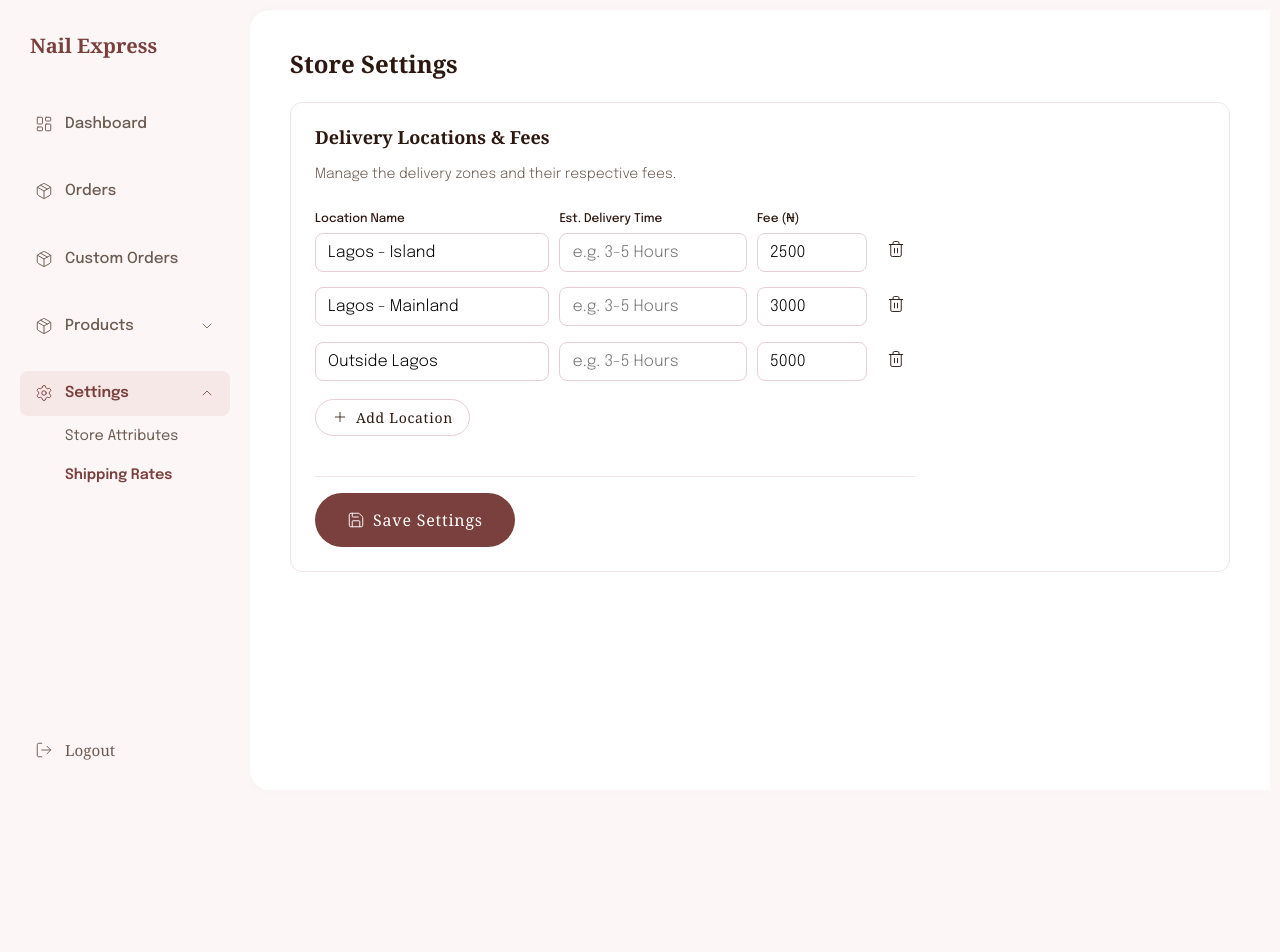
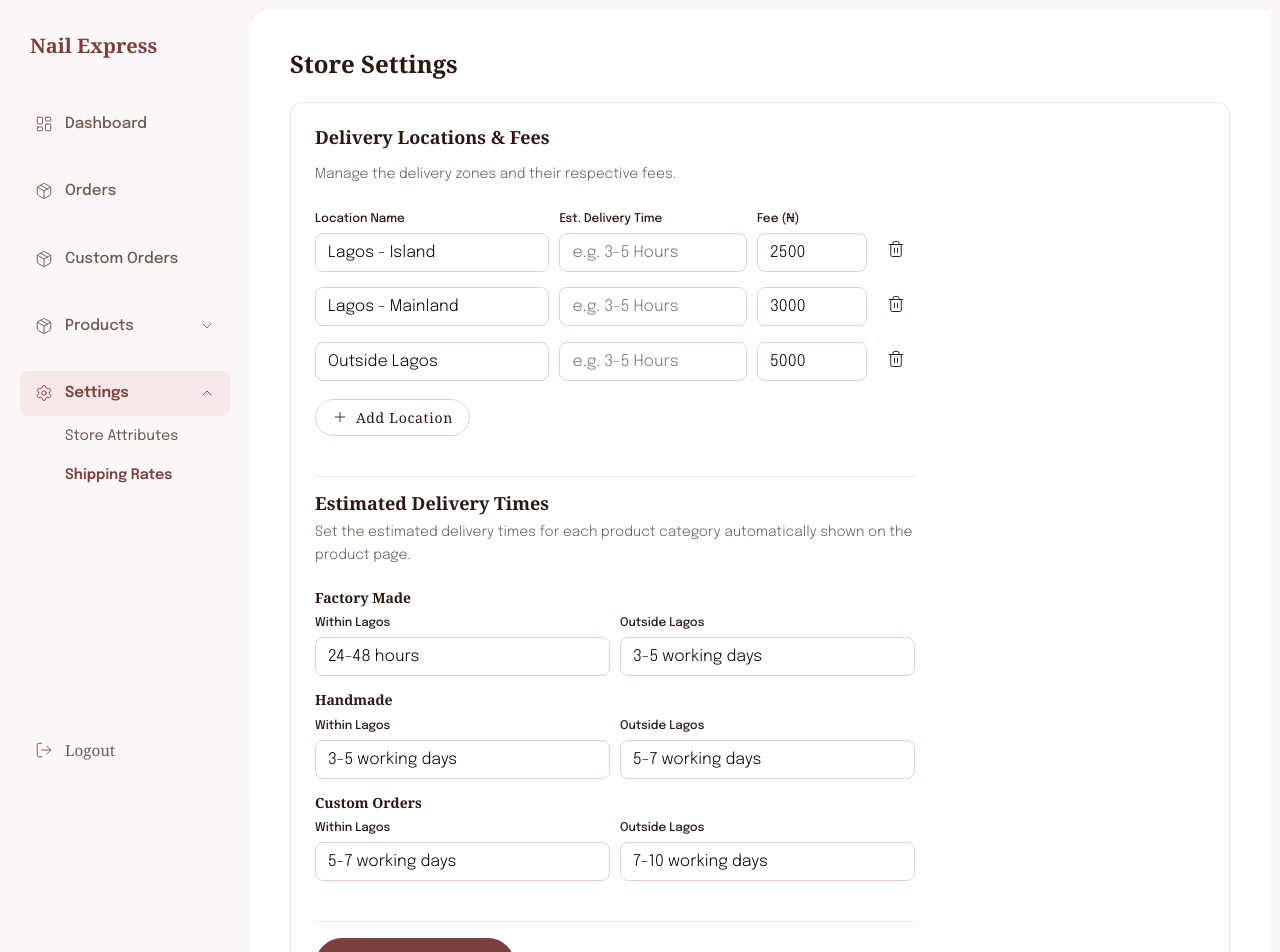
Before and after one commit to dfordolapo/nailxpressng, a Next.js app: page /admin/settings in a window 1280 px wide. Shown: the top 952 px of the page. Before the commit the page ends 800 px from the top, so only its background shows below. Built offline with nearby package versions, Linux system fonts and the light colour scheme; no server answers; the database is empty; a web font is replaced by a local one.

Commit message:
feat: add dynamic delivery time presets by product category

```diff
--- a/src/app/admin/(dashboard)/settings/SettingsClient.js
+++ b/src/app/admin/(dashboard)/settings/SettingsClient.js
@@ -6,6 +6,11 @@ import btnStyles from '@/styles/components/buttons.module.css';
 
 export default function SettingsClient() {
   const [locations, setLocations] = useState([]);
+  const [presets, setPresets] = useState({
+    factory: { lagos: '24-48 hours', outside: '3-5 working days' },
+    handmade: { lagos: '3-5 working days', outside: '5-7 working days' },
+    custom: { lagos: '5-7 working days', outside: '7-10 working days' }
+  });
   const [isLoading, setIsLoading] = useState(true);
   const [isSaving, setIsSaving] = useState(false);
   const [message, setMessage] = useState('');
@@ -25,6 +30,9 @@ export default function SettingsClient() {
             { id: 'loc-2', name: 'Lagos - Mainland', fee: 3000 },
             { id: 'loc-3', name: 'Outside Lagos', fee: 5000 }
           ]);
+        }
+        if (data.delivery_presets) {
+          setPresets(data.delivery_presets);
         }
       } catch (err) {
         console.error('Failed to fetch settings', err);
@@ -52,6 +60,13 @@ export default function SettingsClient() {
     }));
   };
 
+  const handlePresetChange = (category, region, value) => {
+    setPresets(prev => ({
+      ...prev,
+      [category]: { ...prev[category], [region]: value }
+    }));
+  };
+
   const handleSave = async (e) => {
     e.preventDefault();
     setIsSaving(true);
@@ -63,6 +78,7 @@ export default function SettingsClient() {
         headers: { 'Content-Type': 'application/json' },
         body: JSON.stringify({
           delivery_locations: locations,
+          delivery_presets: presets,
           // Keep these for backward compatibility if needed, or set to 0
           shipping_standard: locations.length > 0 ? locations[0].fee : 2500,
           shipping_express: 5000,
@@ -158,6 +174,90 @@ export default function SettingsClient() {
           </button>
 
           <div style={{ marginTop: 'var(--space-6)', paddingTop: 'var(--space-4)', borderTop: '1px solid var(--color-border-light)' }}>
+            <h2 style={{ fontSize: '1.125rem', fontWeight: 600, marginBottom: 'var(--space-2)' }}>Estimated Delivery Times</h2>
+            <p style={{ color: 'var(--color-text-secondary)', fontSize: '0.875rem', marginBottom: 'var(--space-6)' }}>
+              Set the estimated delivery times for each product category automatically shown on the product page.
+            </p>
+
+            <div style={{ display: 'flex', flexDirection: 'column', gap: 'var(--space-4)' }}>
+              {/* Factory Made */}
+              <div>
+                <h3 style={{ fontSize: '0.875rem', fontWeight: 600, marginBottom: '8px' }}>Factory Made</h3>
+                <div style={{ display: 'flex', gap: '10px' }}>
+                  <div style={{ flex: 1 }}>
+                    <label style={{ fontSize: '0.75rem', fontWeight: 500, marginBottom: '4px', display: 'block' }}>Within Lagos</label>
+                    <input
+                      type="text"
+                      value={presets.factory.lagos}
+                      onChange={(e) => handlePresetChange('factory', 'lagos', e.target.value)}
+                      style={{ width: '100%', padding: '10px 12px', border: '1px solid var(--color-border)', borderRadius: 'var(--radius-md)' }}
+                    />
+                  </div>
+                  <div style={{ flex: 1 }}>
+                    <label style={{ fontSize: '0.75rem', fontWeight: 500, marginBottom: '4px', display: 'block' }}>Outside Lagos</label>
+                    <input
+                      type="text"
+                      value={presets.factory.outside}
+                      onChange={(e) => handlePresetChange('factory', 'outside', e.target.value)}
+                      style={{ width: '100%', padding: '10px 12px', border: '1px solid var(--color-border)', borderRadius: 'var(--radius-md)' }}
+                    />
+                  </div>
+                </div>
+              </div>
+
+              {/* Handmade */}
+              <div>
+                <h3 style={{ fontSize: '0.875rem', fontWeight: 600, marginBottom: '8px' }}>Handmade</h3>
+                <div style={{ display: 'flex', gap: '10px' }}>
+                  <div style={{ flex: 1 }}>
+                    <label style={{ fontSize: '0.75rem', fontWeight: 500, marginBottom: '4px', display: 'block' }}>Within Lagos</label>
+                    <input
+                      type="text"
+                      value={presets.handmade.lagos}
+                      onChange={(e) => handlePresetChange('handmade', 'lagos', e.target.value)}
+                      style={{ width: '100%', padding: '10px 12px', border: '1px solid var(--color-border)', borderRadius: 'var(--radius-md)' }}
+                    />
+                  </div>
+                  <div style={{ flex: 1 }}>
+                    <label style={{ fontSize: '0.75rem', fontWeight: 500, marginBottom: '4px', display: 'block' }}>Outside Lagos</label>
+                    <input
+                      type="text"
+                      value={presets.handmade.outside}
+                      onChange={(e) => handlePresetChange('handmade', 'outside', e.target.value)}
+                      style={{ width: '100%', padding: '10px 12px', border: '1px solid var(--color-border)', borderRadius: 'var(--radius-md)' }}
+                    />
+                  </div>
+                </div>
+              </div>
+
+              {/* Custom Orders */}
+              <div>
+                <h3 style={{ fontSize: '0.875rem', fontWeight: 600, marginBottom: '8px' }}>Custom Orders</h3>
+                <div style={{ display: 'flex', gap: '10px' }}>
+                  <div style={{ flex: 1 }}>
+                    <label style={{ fontSize: '0.75rem', fontWeight: 500, marginBottom: '4px', display: 'block' }}>Within Lagos</label>
+                    <input
+                      type="text"
+                      value={presets.custom.lagos}
+                      onChange={(e) => handlePresetChange('custom', 'lagos', e.target.value)}
+                      style={{ width: '100%', padding: '10px 12px', border: '1px solid var(--color-border)', borderRadius: 'var(--radius-md)' }}
+                    />
+                  </div>
+                  <div style={{ flex: 1 }}>
+                    <label style={{ fontSize: '0.75rem', fontWeight: 500, marginBottom: '4px', display: 'block' }}>Outside Lagos</label>
+                    <input
+                      type="text"
+                      value={presets.custom.outside}
+                      onChange={(e) => handlePresetChange('custom', 'outside', e.target.value)}
+                      style={{ width: '100%', padding: '10px 12px', border: '1px solid var(--color-border)', borderRadius: 'var(--radius-md)' }}
+                    />
+                  </div>
+                </div>
+              </div>
+            </div>
+          </div>
+
+          <div style={{ marginTop: 'var(--space-6)', paddingTop: 'var(--space-4)', borderTop: '1px solid var(--color-border-light)' }}>
             <button
               type="submit"
               className={`${btnStyles.btn} ${btnStyles.primary} ${btnStyles.lg}`}
--- a/src/app/api/admin/settings/route.js
+++ b/src/app/api/admin/settings/route.js
@@ -8,7 +8,7 @@ const supabaseAdmin = createClient(
 
 export async function PUT(request) {
   try {
-    const { shipping_standard, shipping_express, delivery_locations } = await request.json();
+    const { shipping_standard, shipping_express, delivery_locations, delivery_presets } = await request.json();
 
     const { data, error } = await supabaseAdmin
       .from('store_settings')
@@ -16,6 +16,7 @@ export async function PUT(request) {
         shipping_standard: parseFloat(shipping_standard || 0),
         shipping_express: parseFloat(shipping_express || 0),
         delivery_locations: delivery_locations || [],
+        delivery_presets: delivery_presets || null,
         updated_at: new Date().toISOString()
       })
       .eq('id', 1)
--- a/src/app/api/settings/route.js
+++ b/src/app/api/settings/route.js
@@ -5,18 +5,18 @@ export async function GET() {
   try {
     const { data, error } = await supabase
       .from('store_settings')
-      .select('shipping_standard, shipping_express, delivery_locations')
+      .select('shipping_standard, shipping_express, delivery_locations, delivery_presets')
       .eq('id', 1)
       .single();
 
     if (error) {
       console.error('Error fetching settings:', error);
-      return NextResponse.json({ shipping_standard: 2500, shipping_express: 5000, delivery_locations: [] }, { status: 200 });
+      return NextResponse.json({ shipping_standard: 2500, shipping_express: 5000, delivery_locations: [], delivery_presets: null }, { status: 200 });
     }
 
     return NextResponse.json(data);
   } catch (err) {
     console.error('API route error:', err);
-    return NextResponse.json({ shipping_standard: 2500, shipping_express: 5000, delivery_locations: [] }, { status: 200 });
+    return NextResponse.json({ shipping_standard: 2500, shipping_express: 5000, delivery_locations: [], delivery_presets: null }, { status: 200 });
   }
 }
```
Also changed, not shown: src/app/checkout/page.js (+44 -14 lines), src/app/product/[slug]/ProductClient.js (+33 -0 lines), src/components/product/ProductQuickView.js (+21 -2 lines), 1 other file (tests, documents, lock files or other folders).
